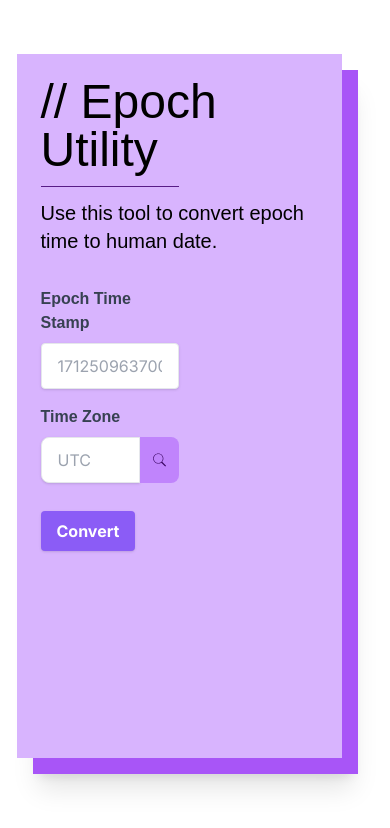
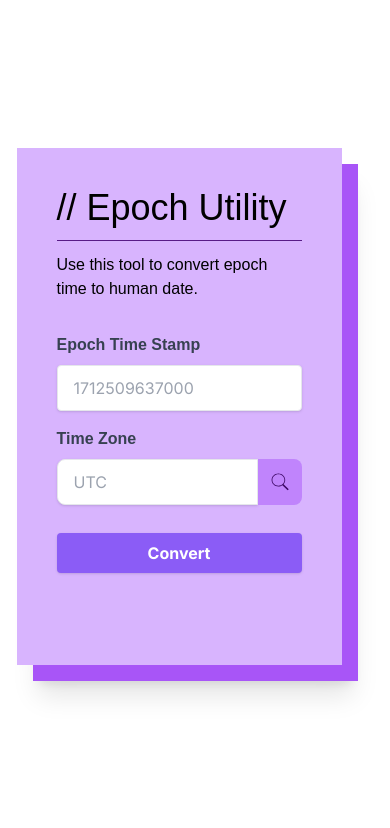
Before and after one commit to asiddiqi18/ReactEpochConverter, a Next.js app: page / in a window 390 px wide. Shown: the top 828 px of the page. Built offline with nearby package versions, Linux system fonts and the light colour scheme.

Commit message:
improve responsiveness

```diff
--- a/src/app/card-content.tsx
+++ b/src/app/card-content.tsx
@@ -53,14 +53,20 @@ export const CardContent: React.FC = () => {
 
   return (
     <div className="m-6">
-      <div className="assistant-regular text-5xl">// Epoch Utility</div>
-      <hr className="w-1/2 my-3 border-t border-purple-900"></hr>
-      <div className="assistant-regular text-xl">
+      <div className="assistant-regular text-4xl md:text-5xl">
+        // Epoch Utility
+      </div>
+      <hr className="w-full my-3 border-t border-purple-900"></hr>
+      <div className="w-full assistant-regular text-md md:text-lg">
         Use this tool to convert epoch time to human date.
       </div>
-      <div className="flex mt-8">
-        <FormContent onSubmit={onFormSubmit} />
-        <DateDisplay calendarDate={formattedDate} />
+      <div className="flex flex-col md:flex-row mt-8">
+        <div className="w-full md:w-1/2">
+          <FormContent onSubmit={onFormSubmit} />
+        </div>
+        <div className="w-full md:w-1/2">
+          <DateDisplay calendarDate={formattedDate} />
+        </div>
       </div>
     </div>
   );
--- a/src/app/card.tsx
+++ b/src/app/card.tsx
@@ -8,9 +8,9 @@ type CardProps = {
 
 const Card: React.FC<CardProps> = ({ InnerComponent }) => {
   return (
-    <div className="h-screen flex justify-center items-center">
-      <div className="relative flex flex-col justify-center items-center h-5/6 w-5/6 sm:h-3/4 sm:w-3/4 lg:h-2/3 lg:w-2/3 xl:w-1/2 2xl:h-1/2 bg-purple-500 z-10 shadow-xl">
-        <div className="absolute w-full h-full bg-purple-300 bottom-[16px] right-[16px]">
+    <div className="flex justify-center items-center min-h-screen">
+      <div className="flex flex-col justify-center items-center w-5/6 sm:w-3/4 lg:w-2/3 xl:w-1/2 bg-purple-500 z-10 shadow-xl min-h-[25%]">
+        <div className="relative w-full bg-purple-300 bottom-[16px] right-[16px] p-[16px]">
           <InnerComponent />
         </div>
       </div>
--- a/src/app/date-display.tsx
+++ b/src/app/date-display.tsx
@@ -8,7 +8,7 @@ export const DateDisplay: React.FC<DateProps> = ({ calendarDate }) => {
   return (
     <>
       {calendarDate && (
-        <div className="w-1/2 flex flex-col mt-[40px] items-center align-middle">
+        <div className="flex flex-col mt-[40px] items-center align-middle">
           <div className="assistant-semi-bold text-xl mb-1">
             {calendarDate?.dayOfWeek}
           </div>
--- a/src/app/form-content.tsx
+++ b/src/app/form-content.tsx
@@ -59,7 +59,7 @@ export const FormContent: React.FC<FormContentProps> = ({ onSubmit }) => {
   };
 
   return (
-    <form className="w-1/2" onSubmit={handleSubmit}>
+    <form onSubmit={handleSubmit}>
       <div className="mb-4">
         <label
           className="block text-gray-700 text-md mb-2 assistant-semi-bold"
@@ -83,7 +83,7 @@ export const FormContent: React.FC<FormContentProps> = ({ onSubmit }) => {
         onSelect={handleSelectChange}
       />
       <button
-        className="shadow bg-violet-500 hover:bg-violet-600 active:bg-violet-700 focus:outline-none focus:ring focus:ring-violet-200 text-white font-bold py-2 px-4 rounded mt-7"
+        className="w-full md:w-min shadow bg-violet-500 hover:bg-violet-600 active:bg-violet-700 focus:outline-none focus:ring focus:ring-violet-200 text-white font-bold py-2 px-4 rounded mt-7"
         type="submit"
       >
         Convert
```
